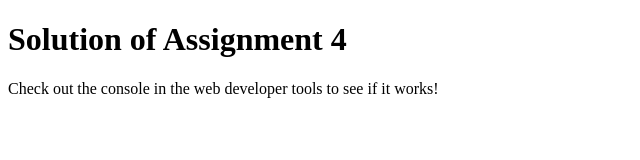
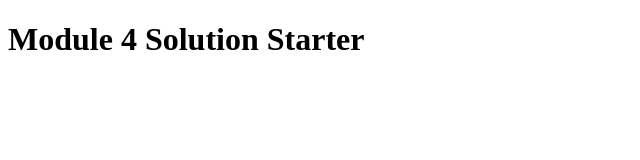
Before and after one commit to avi-1107/Jhopkins-coursera, a plain HTML site: page index.html in a window 1280 px wide. Shown: the whole page, without its empty margins (0-640 px from the left). Drawn offline with Linux system fonts and the light colour scheme.

Commit message:
Update index.html

```diff
--- a/index.html
+++ b/index.html
@@ -1,17 +1,16 @@
 <!DOCTYPE html>
 <html>
-
 <head>
-    <meta charset="utf-8">
-    <title>Assignment Solution for Module 4</title>
-    <script src="SpeakHello.js"></script>
-    <script src="SpeakGoodBye.js"></script>
-    <script src="script.js"></script>
+  <meta charset="utf-8">
+  <title>Module 4 Solution Starter</title>
+  <script>
+    var names = []; // DO NOT REMOVE
+  </script>
+  <script src="SpeakHello.js"></script>
+  <script src="SpeakGoodBye.js"></script>
+  <script src="script.js"></script>
 </head>
-
 <body>
-    <h1>Solution of Assignment 4</h1>
-    <p>Check out the console in the web developer tools to see if it works!</p>
+  <h1>Module 4 Solution Starter</h1>
 </body>
-
 </html>
```
